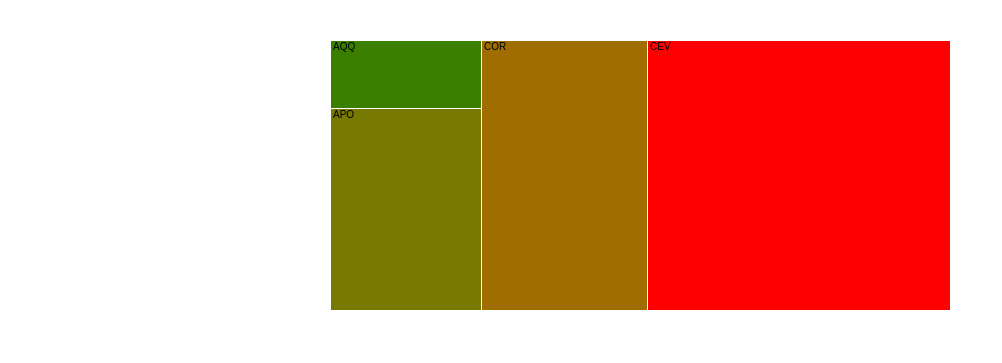
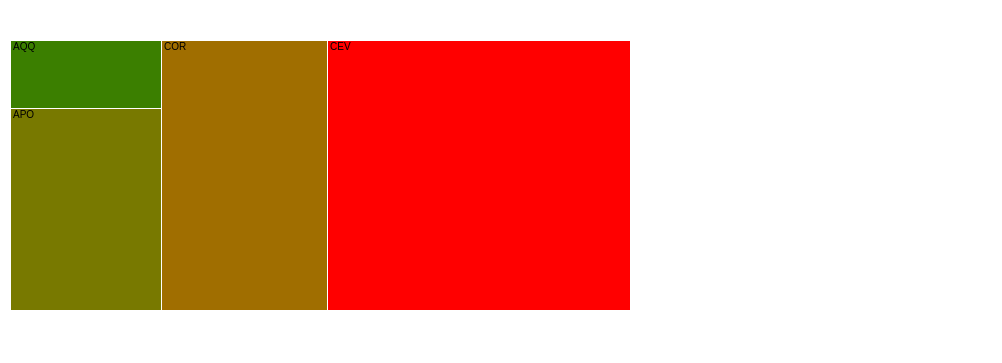
Before and after one commit to yogazh25/StockTweetsVisualization, a plain HTML site: page final.html in a window 1280 px wide. Shown: the whole page, without its empty margins (0-1002 px from the left). Drawn offline with nearby package versions, Linux system fonts and the light colour scheme.

Commit message:
Added files via upload

```diff
--- a/final.html
+++ b/final.html
@@ -5,7 +5,8 @@ body {
   font-family: "Helvetica Neue", Helvetica, Arial, sans-serif;
   margin: auto;
   position: relative;
-  width: 640px;
+  width: 20%;
+  float: left;
 }
 
 form {
```
